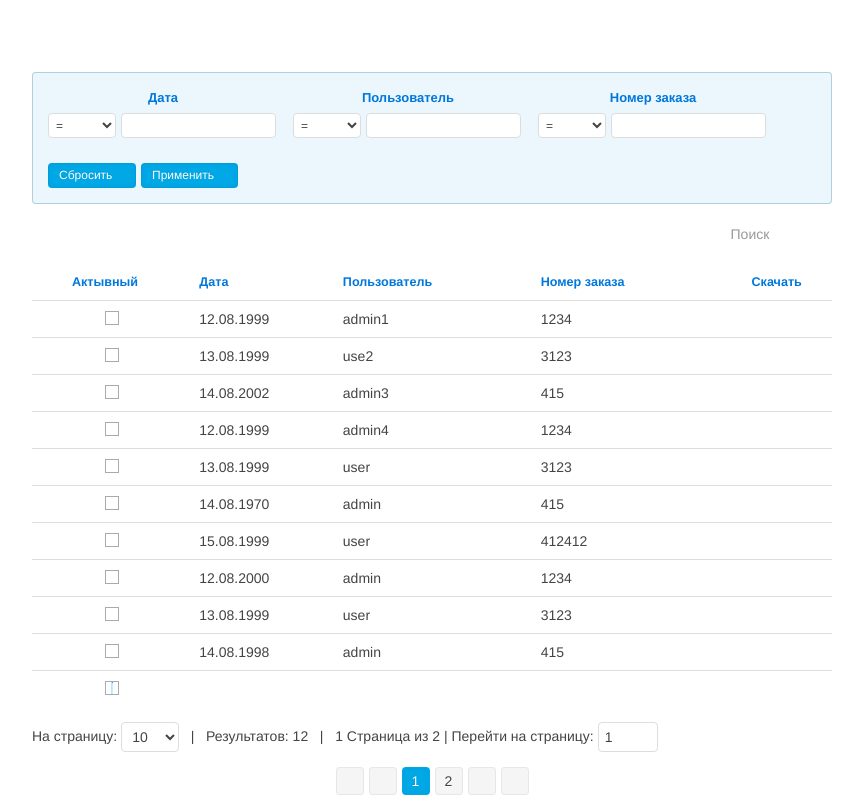
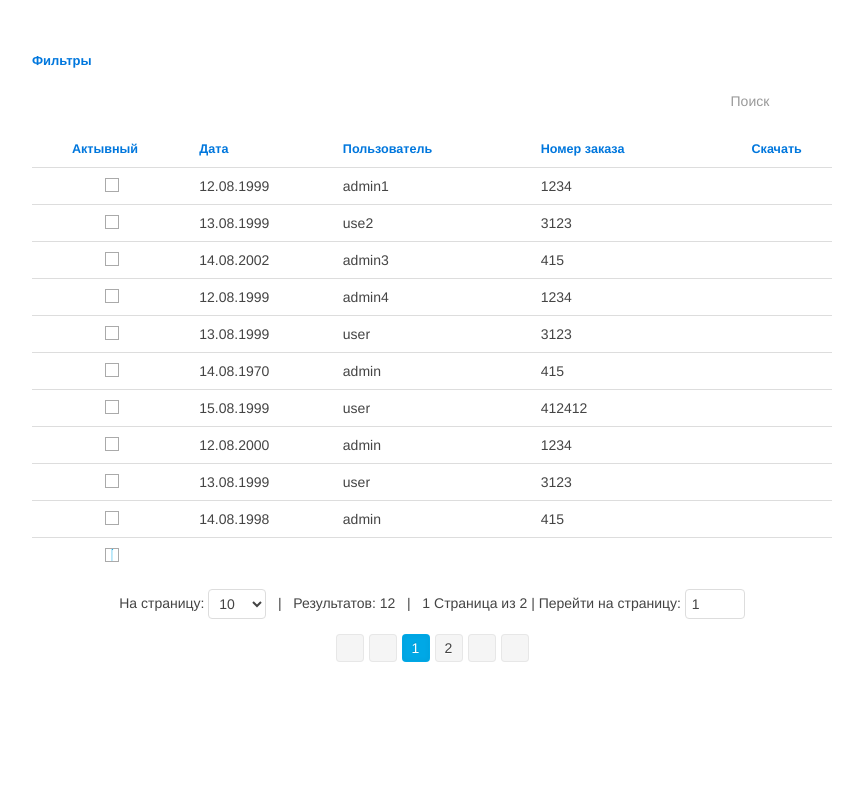
Before and after one commit to olshevsky/tabler, a Vue app: page / in a window 1280 px wide. Shown: the whole page, without its empty margins (208-1071 px from the left). Built offline with nearby package versions, Linux system fonts and the light colour scheme; a web font is replaced by a local one; what vue-resource would draw is missing.

Commit message:
auto display/hide filters, styles, cleanup

```diff
--- a/src/components/tabler.vue
+++ b/src/components/tabler.vue
@@ -1,16 +1,16 @@
 <template>
     <div>
-        <div>
-            <v-toogle :state="propFilters" @change="onDisplayFilters"></v-toogle>
-            <v-filters v-if="propFilters" :fields="fields" :trans="trans" @filter="onFilter"></v-filters>
+        <div v-if="hasFilters">
+            <v-toogle :state="displayFilters" @change="onDisplayFilters" class="uk-margin-bottom">{{ trans.filters }} </v-toogle>
+            <v-filters v-if="displayFilters" :fields="fields" :trans="trans" @filter="onFilter"></v-filters>
         </div>
         <div class="search">
-            <div class="right">
+            <div class="right uk-float-right">
                 <a v-on:click="clearSearch()">
                     <i class="uk-icon-trash"></i>
                 </a>
             </div>
-            <div class="left">
+            <div class="uk-float-right">
                 <form class="uk-search">
                     <input v-model="searchBy"
                            class="uk-search-field"
@@ -18,7 +18,7 @@
                            :placeholder="trans.searchBy"/>
                 </form>
             </div>
-            <div class="fclear"></div>
+            <div class="uk-clearfix"></div>
         </div>
         <table :class="tableClass">
             <caption v-if="caption">
@@ -72,7 +72,7 @@
             </tfoot>
         </table>
         <div>
-            <div class="uk-form">
+            <div class="uk-form uk-text-center">
                 {{ trans.perPage }}:
                 <select v-bind="perPageOptions" v-model="displayOnPage">
                     <option v-for="option in perPageOptions"
@@ -141,7 +141,6 @@
             page: { type: Number, default: 1},
             tableClass: { type: String, default: 'uk-table uk-table-hover'},
             caption: { type: String, default: null},
-            showFilters: { type: Boolean, default: false},
             trans: { type: Object, default: () => {
                 return {
                     noImage: 'Нет картинки',
@@ -165,7 +164,7 @@
                 sortOrderDesc: false,
                 displayOnPage: this.perPage,
                 perPageOptions: [5, 10, 15, 25, 50, 100],
-                propFilters: this.showFilters,
+                displayFilters: false,
                 filters: null,
                 data: this.parseData(this.json)
             }
@@ -259,7 +258,7 @@
                 this.filters = filters
             },
             onDisplayFilters: function(data){
-                this.propFilters = data
+                this.displayFilters = data
             },
             fetchData: function () {
                 this.$http.get(this.url).then(function(response){
@@ -369,10 +368,20 @@
                 let result = range(startIndex, endIndex)
 
                 return result
+            },
+            hasFilters: function () {
+                var result = false
+                for(let i in this.fields){
+                    if(this.fields[i].filterable === true){
+                        result = true
+                        break
+                    }
+                }
+                return result
             }
         },
         watch: {
-            'currentPage': function () {
+            currentPage: function () {
                 if (this.currentPage > this.totalPages)
                     this.currentPage = this.totalPages
                 if (this.currentPage < 1)
@@ -381,10 +390,10 @@
             searchBy: function(){
                 this.currentPage = 1
             },
-            'sortBy': function () {
+            sortBy: function () {
                 this.sortOrderDesc = false
             },
-            'displayOnPage': function(){
+            displayOnPage: function(){
                 this.currentPage = 1
             }
         }
@@ -401,19 +410,12 @@
     $label-blue-color: #07D;
     $grey-color: #8a8a8a;
 
-    .search .left,
-    .search .right{
-        float: right;
-    }
     .search .right i {
         margin-top: 6px;
         font-size: 16px;
     }
     .search .right a {
         z-index: 99;
-    }
-    .fclear{
-        clear: both;
     }
     audio{
         height: 30px;
--- a/src/components/toogle.vue
+++ b/src/components/toogle.vue
@@ -1,11 +1,11 @@
 <template>
     <div>
-        <span>
+        <label class="label">
             <slot></slot>
-        </span>
+        </label>
         <a @click="click">
-            <i v-if="propState" class="uk-icon-toggle-on toogle"></i>
-            <i v-else class="uk-icon-toggle-off toogle"></i>
+            <span v-if="propState" class="uk-icon-toggle-on uk-icon-small toogle"></span>
+            <span v-else class="uk-icon-toggle-off uk-icon-small toogle"></span>
         </a>
     </div>
 </template>
@@ -31,8 +31,11 @@
 </script>
 
 <style>
-    .toogle{
+    .toogle, .label{
         color: #07D;
-        font-size: 21px;
+    }
+    .label{
+        font-size: 13px;
+        font-weight: bold;
     }
 </style>
```
